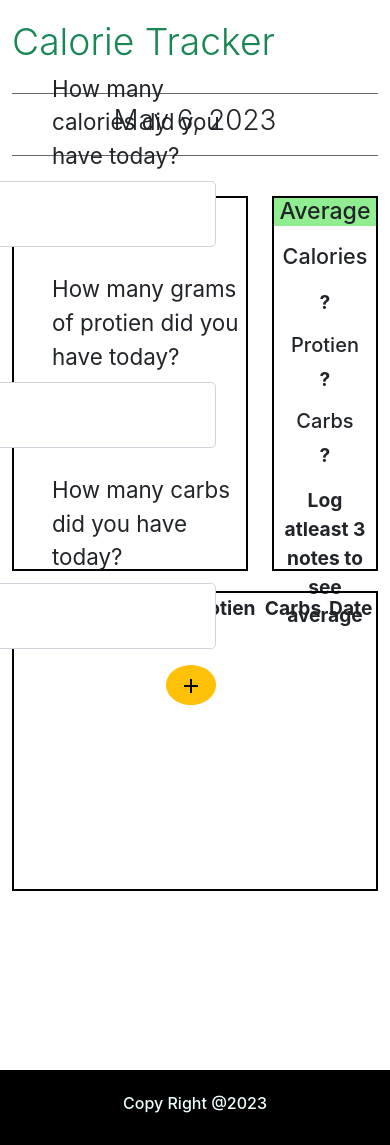
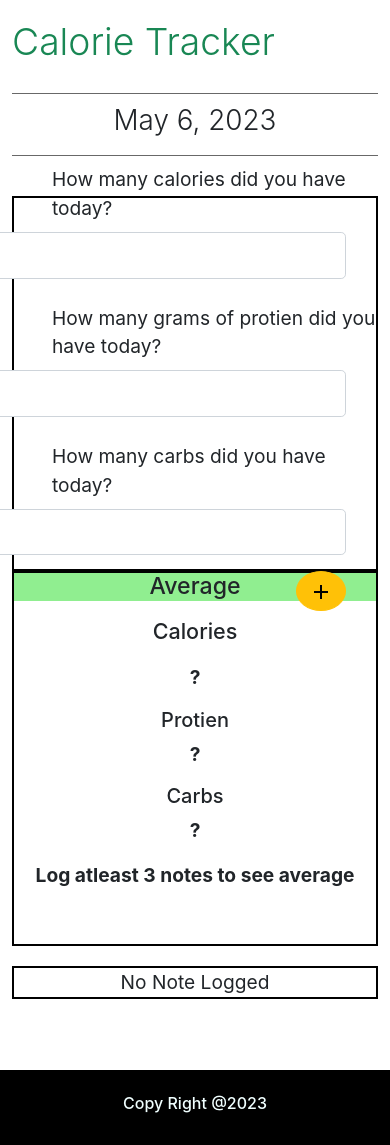
Before and after one commit to Blake556/Calorie-Tracker, a React (Create React App) app: page / in a window 390 px wide. Built offline with nearby package versions, Linux system fonts and the light colour scheme.

Commit message:
Starded responsiveness

```diff
--- a/src/components/App.js
+++ b/src/components/App.js
@@ -25,16 +25,16 @@ function App() {
 
       <div className="container app-body">
         <div className="row">
-          <div className="col col-8">
+          <div className="col col-xl-8 col-lg-8 col-md-12 col-md-12 col-12">
             <CreateNote addLog={addLog}/>
           </div>
-          <div className="col col-4">
+          <div className="col col-xl-4 col-lg-4 col-md-12 col-md-12 col-12">
             <LoggedAvg savedLog={saveLog} addLog={addLog} />
           </div>
         </div>
 
         <div className="row">
-          <div className="col">
+          <div className="col-12">
             <LoggedNotes
               savedLog={saveLog}
             />
--- a/src/components/CreateNote.js
+++ b/src/components/CreateNote.js
@@ -40,7 +40,7 @@ function CreatNote(props) {
           >
             How many calories did you have today?
           </label>
-          <div className="col-lg-4">
+          <div className="col-lg-4 ">
             <input
               onChange={handleNewLog}
               type="number"
--- a/src/components/LoggedNotes.js
+++ b/src/components/LoggedNotes.js
@@ -20,6 +20,7 @@ const LogList = props.savedLog
   return (
     <div className=" Logged-Notes-container">
 
+      { LogList.length === 0  ?  <div>No Note Logged</div> :
       <table className="">
       <tbody>
         <tr>
@@ -43,7 +44,7 @@ const LogList = props.savedLog
               }
         </tbody>
       </table>
-
+      }
     </div>
   );
 }
--- a/src/styles/CreatNote.css
+++ b/src/styles/CreatNote.css
@@ -40,3 +40,18 @@ input.text-input {
     position: relative;
     right: 30px;
 }
+
+@media screen and (max-width: 992px) {
+    .name-of-input {
+        font-size: 1.2rem;
+        padding-left: 50px;
+    }
+
+    input.text-input {
+        text-align: center;
+        font-size: 1.2rem;
+        position: relative;
+        right: 30px;
+    }
+
+  }
--- a/src/styles/LoggedNote.css
+++ b/src/styles/LoggedNote.css
@@ -2,7 +2,7 @@
 
     border: 2px solid black;
     margin-top: 20px;
-    min-height: 300px;
+    /* min-height: 300px; */
     max-height: auto;
     text-align: center;
     font-size: 1.2rem;
```
